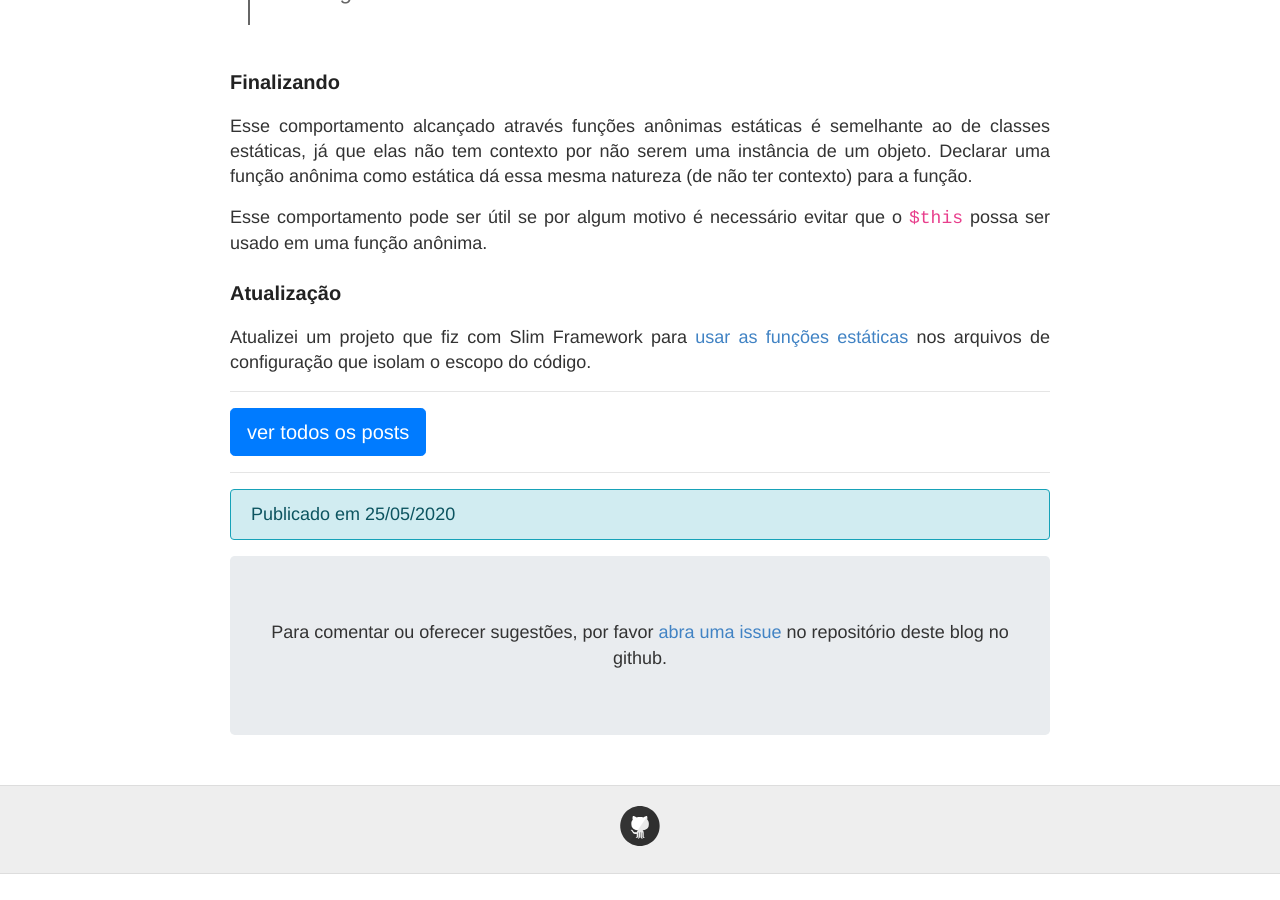
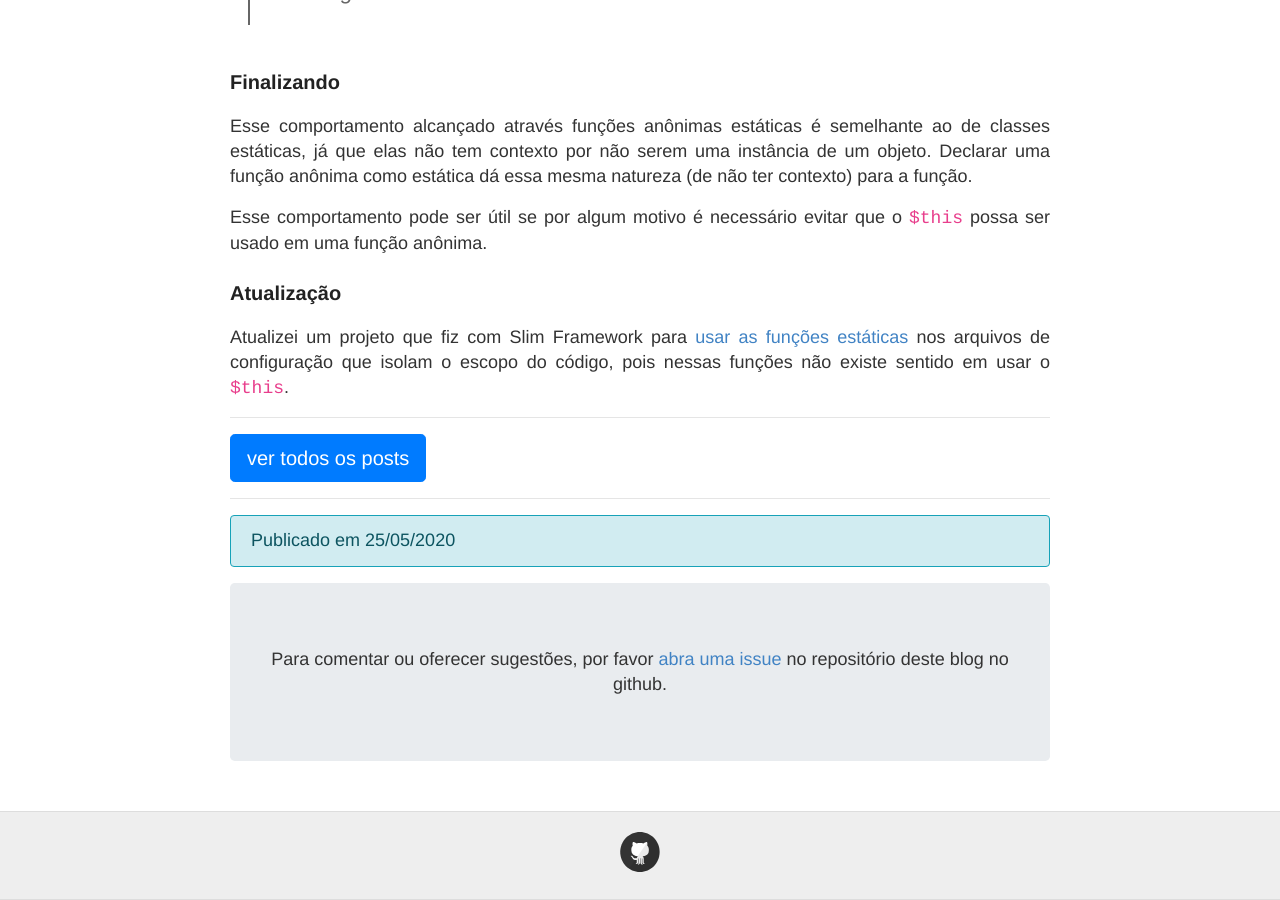
Before and after one commit to raphael-da-silva/raphael-da-silva.github.io, a Jekyll site: the page built from _posts/2020-05-25-static-functions.md, in a window 1280 px wide and 900 px high, scrolled down 2290 px. Built offline with Jekyll 4.4.1, drawn with Linux system fonts in a browser that asks for light colours; nearby versions of some CDN libraries; before the commit the page ends 3164 px from its top, so only the background shows below that.

Commit message:
Atualização no último post

```diff
--- a/_posts/2020-05-25-static-functions.md
+++ b/_posts/2020-05-25-static-functions.md
@@ -82,4 +82,4 @@
 
 ### Atualização
 
-Atualizei um projeto que fiz com Slim Framework para [usar as funções estáticas](https://github.com/raphael-da-silva/frases-de-filmes/commit/fe354880b55b867bed337c5dfe60f98f18d01068) nos arquivos de configuração que isolam o escopo do código.
+Atualizei um projeto que fiz com Slim Framework para [usar as funções estáticas](https://github.com/raphael-da-silva/frases-de-filmes/commit/fe354880b55b867bed337c5dfe60f98f18d01068) nos arquivos de configuração que isolam o escopo do código, pois nessas funções não existe sentido em usar o `$this`.
```
